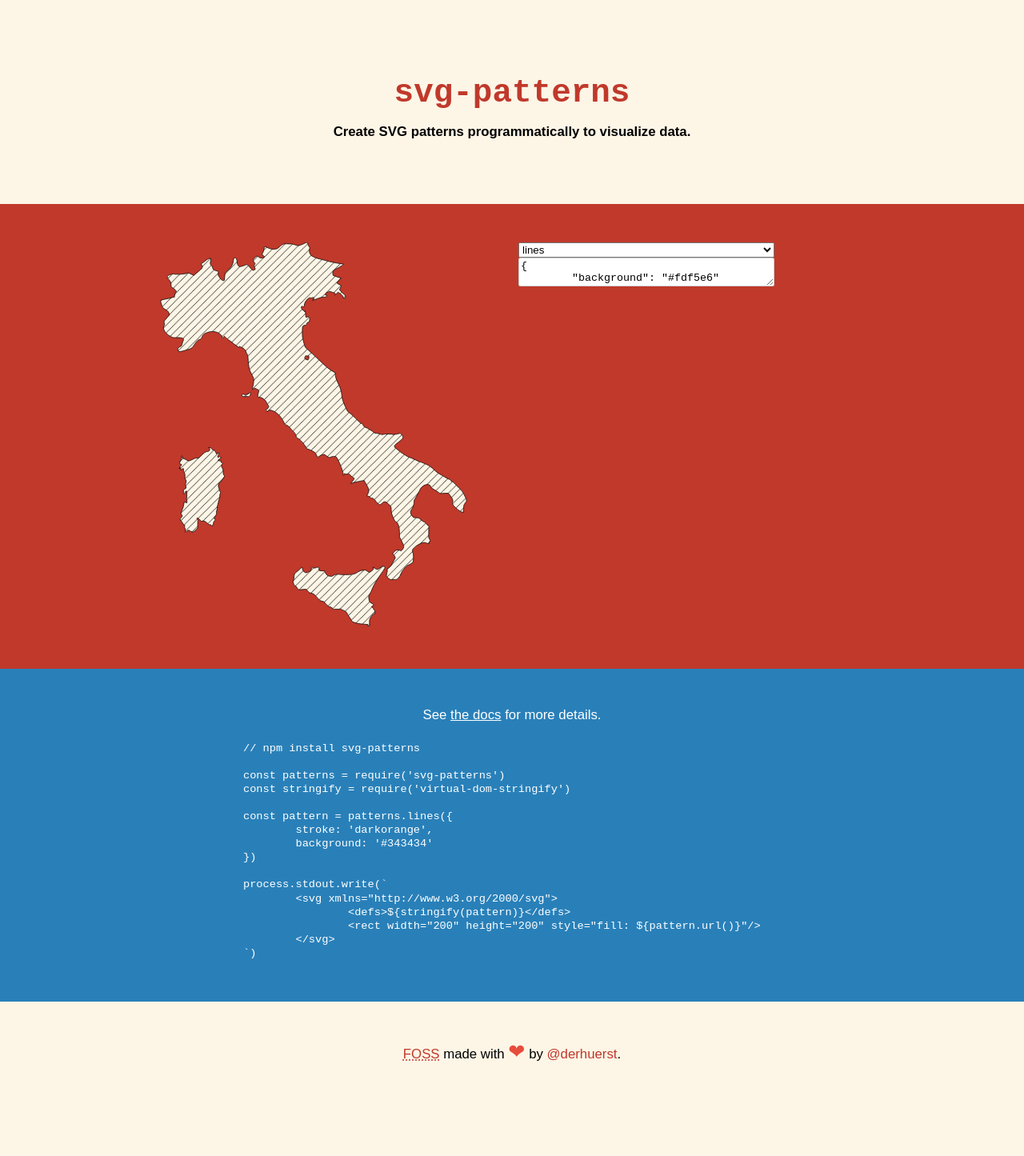
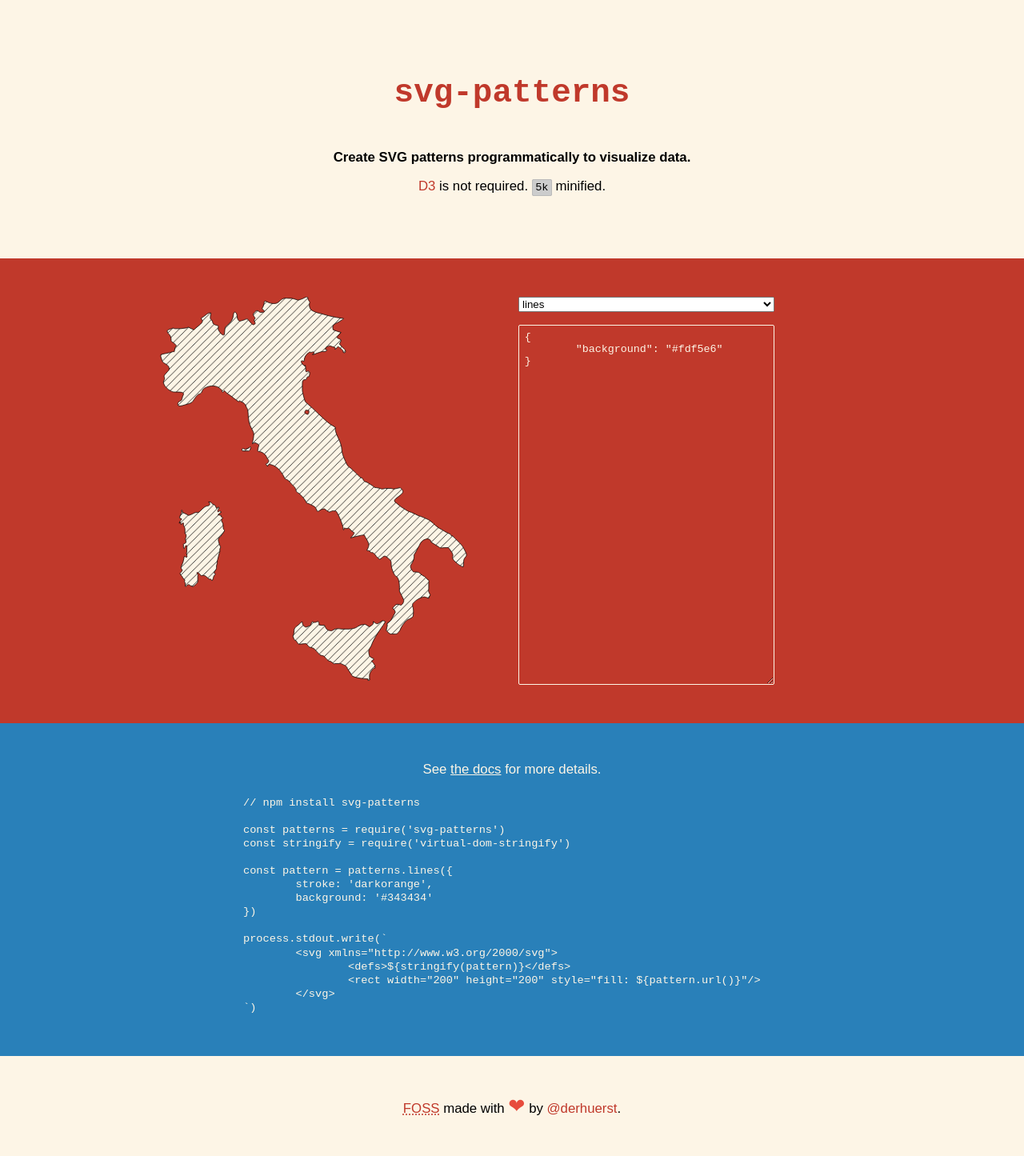
Before and after one commit to derhuerst/svg-patterns, a website: page index.html in a window 1280 px wide. Shown: the whole page at 80% size. Before the commit the page ends 1377 px from the top, so only its background shows below. Drawn offline with Linux system fonts and the light colour scheme.

Commit message:
minor polishing

```diff
--- a/index.html
+++ b/index.html
@@ -55,6 +55,7 @@
 		}
 
 		textarea {
+			padding: .5em;
 			width: 100%;
 			box-sizing: border-box;
 			background-color: #fff;
@@ -89,6 +90,7 @@
 		}
 		#intro-name {
 			font-size: 300%;
+			margin-bottom: 3rem;
 		}
 		#intro-name code {
 			padding: 0;
@@ -121,13 +123,18 @@
 			max-width: 20rem;
 		}
 		#demo-options {
+			flex-grow: 1;
+			margin-top: 1rem;
 			max-width: 20rem;
+			color: #fdf5e6;
+			border-color: #fdf5e6;
+			background-color: unset;
 		}
 
 		#howto {
 			max-width: none;
 			background-color: #2980b9;
-			color: #fff;
+			color: #fdf5e6;
 		}
 		#howto a {
 			color: inherit;
@@ -150,7 +157,8 @@
 </head><body>
 	<div id="intro" class="section">
 		<h1 id="intro-name"><a href="https://github.com/derhuerst/svg-patterns"><code>svg-patterns</code></a></h1>
-		<p id="intro-description"><strong>Create SVG patterns programmatically to visualize data.</strong></p>
+		<p><strong>Create SVG patterns programmatically to visualize data.</strong></p>
+		<p><a href="https://d3js.org/">D3</a> is not required. <code>5k</code> minified.</p>
 	</div>
 	<div id="demo" class="section">
 		<div class="grid">
```
